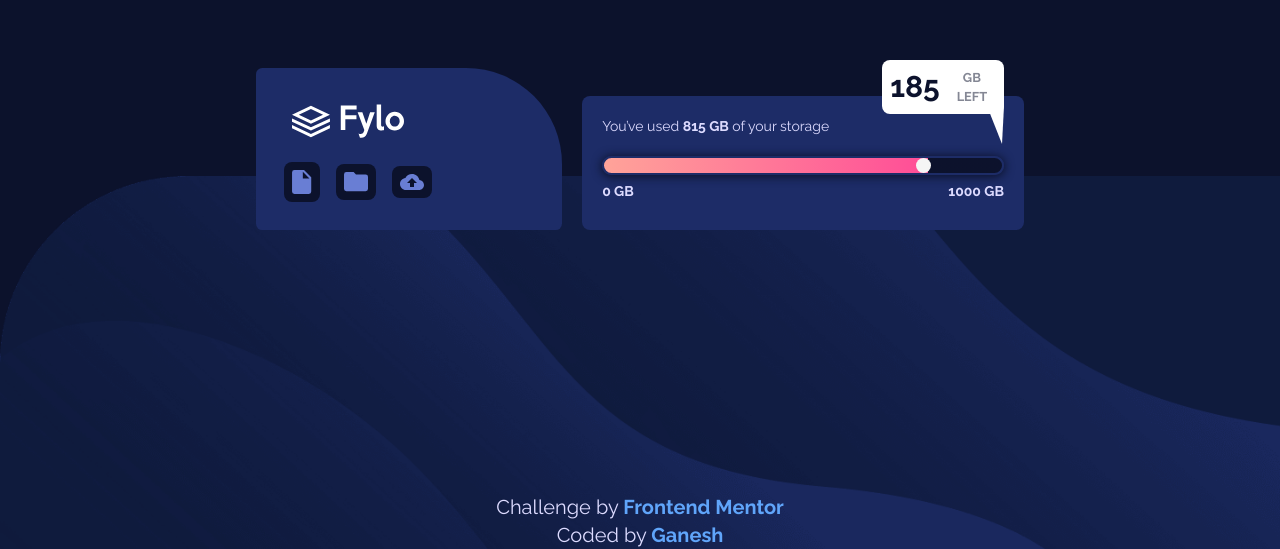
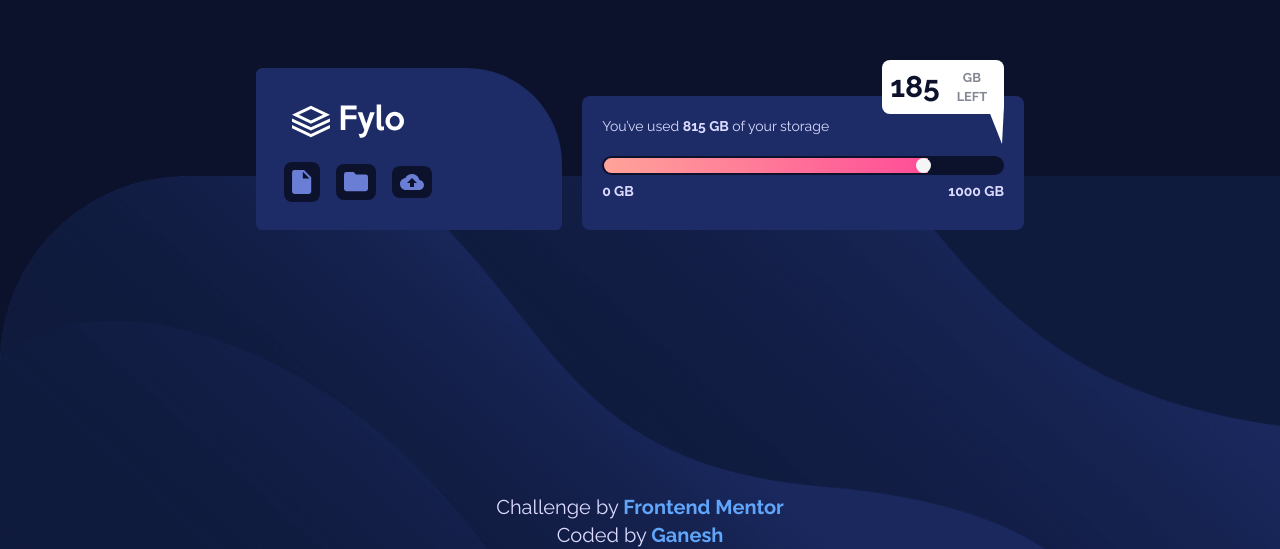
Before and after one commit to Ganesh-G0/fyloDataStorage, a plain HTML site: page index.html in a window 1280 px wide. Shown: the part 251-800 px from the top of the page. Drawn offline with nearby package versions, Linux system fonts and the light colour scheme.

Commit message:
Update styles.css

```diff
--- a/styles.css
+++ b/styles.css
@@ -7,24 +7,23 @@
   --Dark-Blue: hsl(228, 56%, 26%);
   --Very-Dark-Blue: hsl(229, 57%, 11%);
 }
-
 .icon {
   margin: .5rem;
   padding: .5rem;
   border-radius: .5rem;
   background-color: var(--Very-Dark-Blue);
 }
-
 .slider {
-  -webkit-appearance:  none;
+  -webkit-appearance: none;
+  appearance: none;
   width: 100%;
   outline: none;
-  /* -webkit-transition: 0.2s; */
-  /* transition: opacity 0.2s; */
+  -webkit-transition: 0.2s;
+  transition: opacity 0.2s;
   border-radius: 1rem;
   background: var(--Very-Dark-Blue);
-  border: 2px solid var(--Dark-Blue);
-  box-shadow: 0 1px 10px 1px var(--Very-Dark-Blue);
+  border: 2px solid var(--Very-Dark-Blue);
+  /* box-shadow: 0 1px 10px 1px var(--Very-Dark-Blue); */
 }
 .slider::-webkit-slider-thumb {
   -webkit-appearance: none;
```
